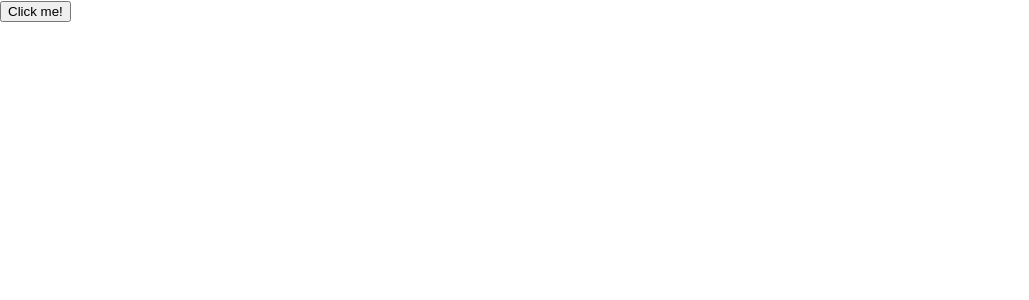
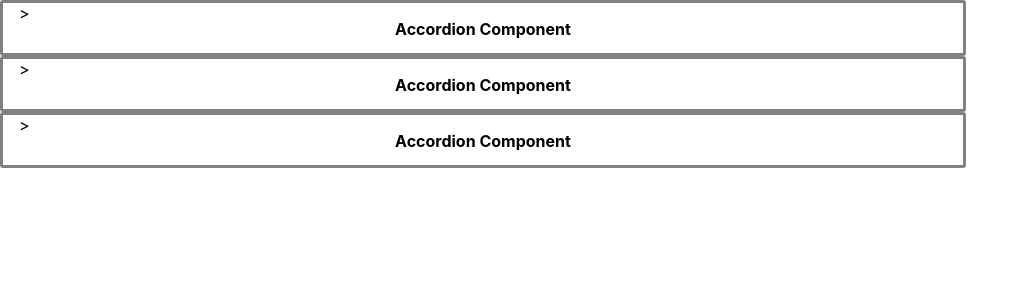
Before and after one commit to victorgvargas/components-library, a React (Create React App) app: page / in a window 1280 px wide. Shown: the top 300 px of the page, without its empty margins (0-1029 px from the left). Built offline with nearby package versions, Linux system fonts and the light colour scheme.

Commit message:
accordion component

```diff
--- a/src/App.tsx
+++ b/src/App.tsx
@@ -1,19 +1,15 @@
-import { useState } from "react";
-import Popover from "./components/popover/Popover";
+import Accordion from "./components/accordion/Accordion";
+import AccordionCell from "./components/accordion/accordion-cell/AccordionCell";
 
 function App() {
-  const [triggerPopup, setTriggerPopup] = useState(false);
-
-  const openPopup = () => {
-    setTriggerPopup(true);
-  }
+  const cells = [
+    <AccordionCell title="Accordion Component" children={<div>Hello</div>}/>,
+    <AccordionCell title="Accordion Component" children={<div>Hello</div>}/>,
+    <AccordionCell title="Accordion Component" children={<div>Hello</div>}/>
+  ]
 
   return (
-    <div>
-      <button onClick={openPopup}>Click me!</button>
-
-      <Popover width={300} height={300} triggered={triggerPopup} content="Popover inner text" />
-    </div>
+    <Accordion cells={cells}/>
   );
 }
 
--- /dev/null
+++ b/src/components/accordion/Accordion.tsx
@@ -0,0 +1,13 @@
+import { AccordionCellProps } from "./accordion-cell/AccordionCell";
+
+interface AccordionProps {
+    cells: JSX.Element[];
+}
+
+const Accordion = ({cells}: AccordionProps) => {
+    return <>
+        {cells.map(cell => cell)}
+    </>
+}
+
+export default Accordion;
--- /dev/null
+++ b/src/components/accordion/accordion-cell/AccordionCell.tsx
@@ -0,0 +1,65 @@
+import { ReactElement, useState } from "react";
+import { css, styled } from "styled-components";
+
+export interface AccordionCellProps {
+    title: string;
+    children: ReactElement;
+}
+
+const Button = styled.span<{$triggered: boolean, $firstTriggered: boolean}>`
+    transform: rotate(0);
+    position: absolute;
+    left: 1em;
+    cursor: pointer;
+
+    ${props => props.$triggered && css`
+        transform: rotate(90deg);
+        transition: transform .3s linear;
+    `};
+
+    ${props => !props.$triggered && !props.$firstTriggered && css`
+        transform: rotate(0deg);
+        transition: transform .3s linear;
+    `};
+`;
+
+const Container = styled.div<{$expanded: boolean}>`
+    height: 50px;
+    display: flex;
+    position: relative;
+    justify-content: center;
+    border: 3px solid gray;
+    border-radius: 3px;
+    width: 75%;
+
+    ${props => props.$expanded && css`
+        height: 150px;
+    `};
+`;
+
+const Inner = styled.div`
+    position: absolute;
+    height: 100px;
+    width: 100%;
+    border-top: 1px solid black;
+    top: 25%;
+`;
+
+const AccordionCell = ({ title, children } : AccordionCellProps) => {
+    const [expanded, setExpanded] = useState(false);
+    const [firstTriggered, setFirstTriggered] = useState(true);
+
+    const handleClick = () => {
+        setExpanded(!expanded);
+        setFirstTriggered(false);
+    }
+
+    return <Container $expanded={expanded}>
+        <Button $triggered={expanded} $firstTriggered={firstTriggered} onClick={handleClick}>&gt;</Button>
+        <p><strong>{title}</strong></p>
+
+        { expanded && <Inner>{children}</Inner> }
+    </Container>
+}
+
+export default AccordionCell;
--- a/src/components/popover/Popover.tsx
+++ b/src/components/popover/Popover.tsx
@@ -1,4 +1,4 @@
-import { useEffect, useState } from "react";
+import { useState } from "react";
 import { styled } from "styled-components";
 
 interface PopoverProps {
--- a/src/components/star-rating/StarRating.tsx
+++ b/src/components/star-rating/StarRating.tsx
@@ -1,5 +1,5 @@
 import { useState } from "react";
-import Star from "../star/Star";
+import Star from "./star/Star";
 import { styled } from "styled-components";
 
 const Span = styled.span`
```
Also changed, not shown: src/components/star-rating/star/Star.tsx (renamed from src/components/star/Star.tsx).
